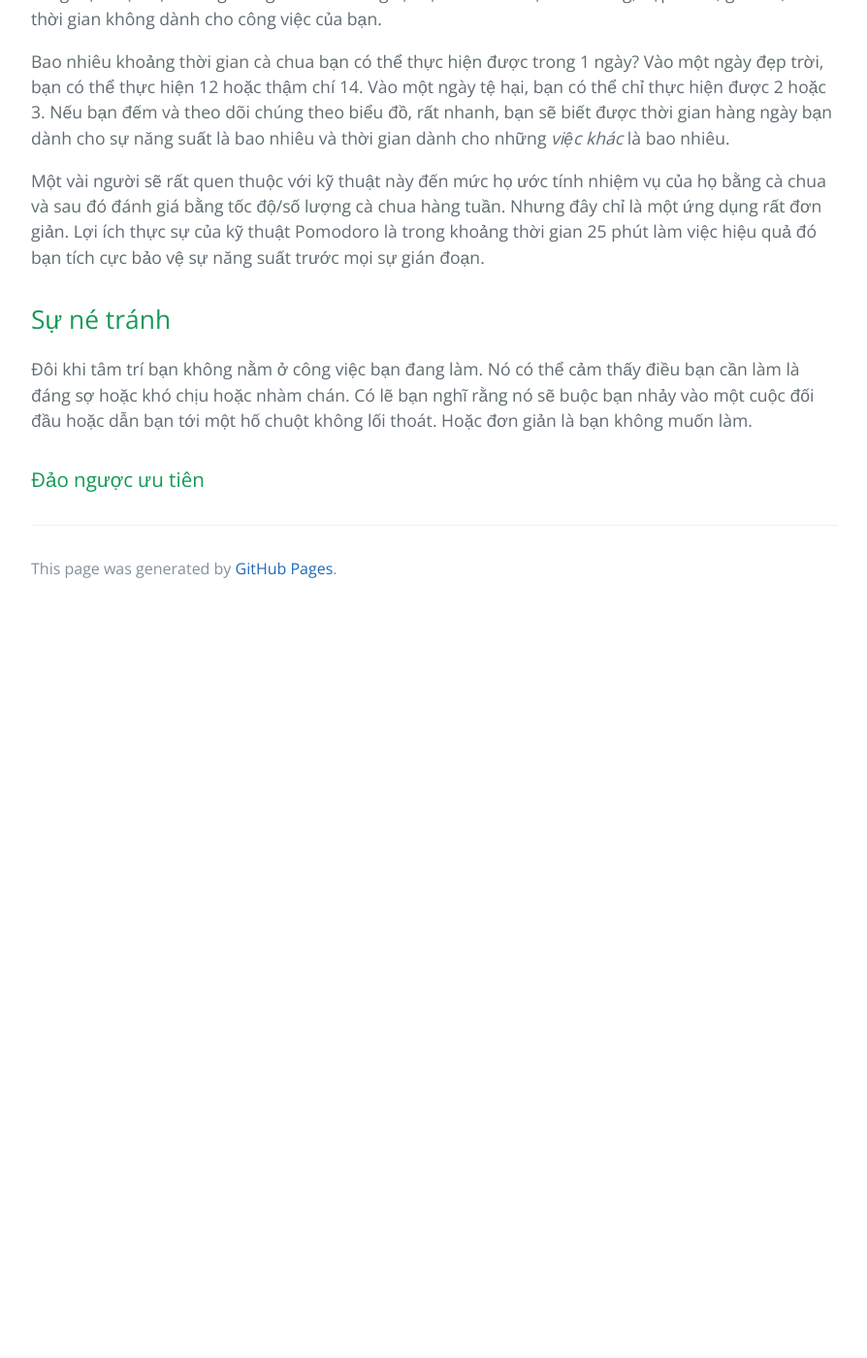
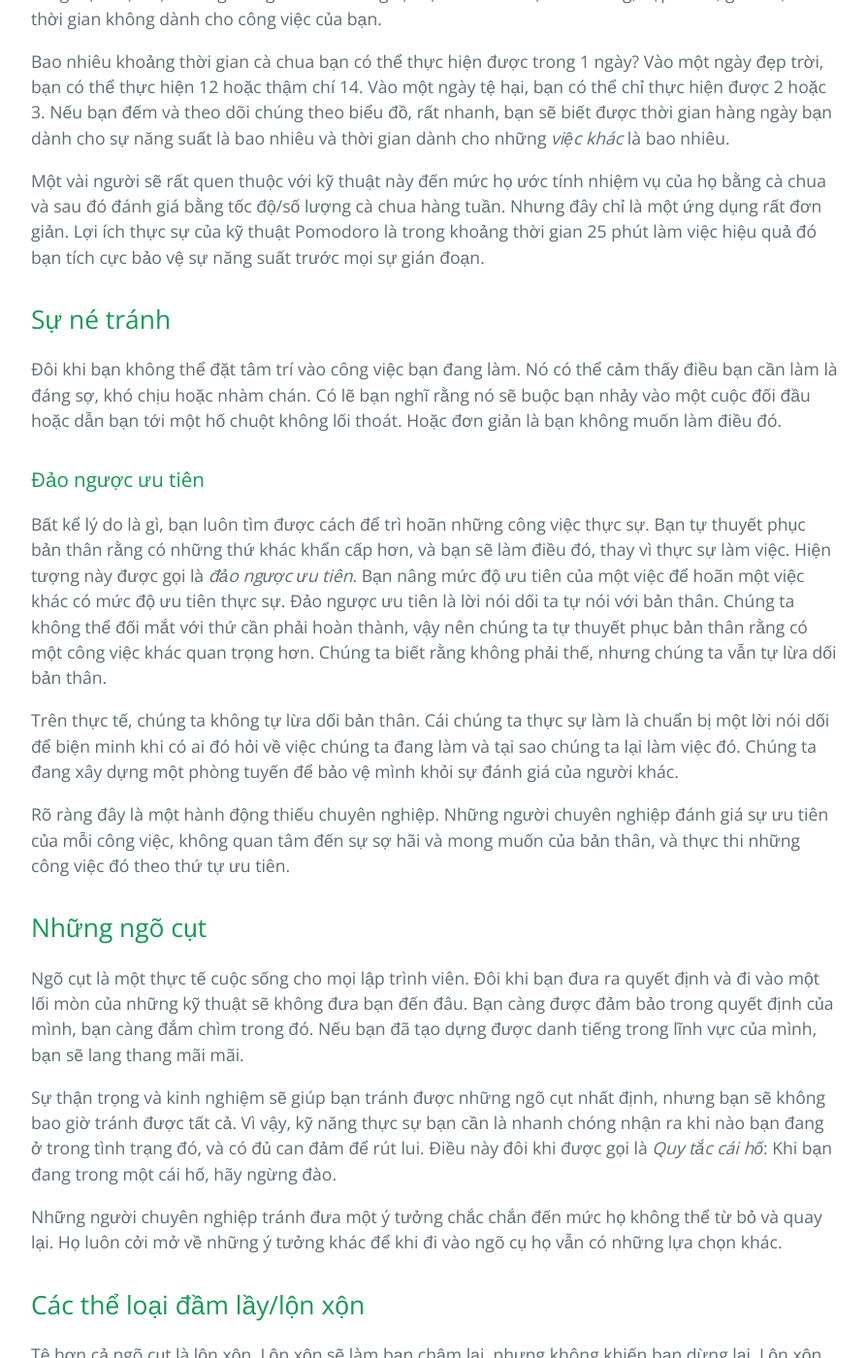
Before and after one commit to HaiBV/haibv.github.io, a Jekyll site: the page built from clean-coder/chapter-9-time-management.md, in a window 1280 px wide and 1400 px high, scrolled down 7532 px. Shown: the whole window at 97% size, without its empty margins (192-1086 px from the left). Built offline with Jekyll 4.4.1, drawn with Linux system fonts in a browser that asks for light colours; our own code applies the rules of GitHub Pages for plain Markdown files; before the commit the page ends 8162 px from its top, so only the background shows below that; some of the changed text lies outside the part shown.

Commit message:
Update The Clean Coder - Chapter 9 Time management

```diff
--- a/clean-coder/chapter-9-time-management.md
+++ b/clean-coder/chapter-9-time-management.md
@@ -161,6 +161,28 @@
 
 ## Sự né tránh
 
-Đôi khi tâm trí bạn không nằm ở công việc bạn đang làm. Nó có thể cảm thấy điều bạn cần làm là đáng sợ hoặc khó chịu hoặc nhàm chán. Có lẽ bạn nghĩ rằng nó sẽ buộc bạn nhảy vào một cuộc đối đầu hoặc dẫn bạn tới một hố chuột không lối thoát. Hoặc đơn giản là bạn không muốn làm.
+Đôi khi bạn không thể đặt tâm trí vào công việc bạn đang làm. Nó có thể cảm thấy điều bạn cần làm là đáng sợ, khó chịu hoặc nhàm chán. Có lẽ bạn nghĩ rằng nó sẽ buộc bạn nhảy vào một cuộc đối đầu hoặc dẫn bạn tới một hố chuột không lối thoát. Hoặc đơn giản là bạn không muốn làm điều đó.
 
 ### Đảo ngược ưu tiên
+
+Bất kể lý do là gì, bạn luôn tìm được cách để trì hoãn những công việc thực sự. Bạn tự thuyết phục bản thân rằng có những thứ khác khẩn cấp hơn, và bạn sẽ làm điều đó, thay vì thực sự làm việc. Hiện tượng này được gọi là _đảo ngược ưu tiên_. Bạn nâng mức độ ưu tiên của một việc để hoãn một việc khác có mức độ ưu tiên thực sự. Đảo ngược ưu tiên là lời nói dối ta tự nói với bản thân. Chúng ta không thể đối mắt với thứ cần phải hoàn thành, vậy nên chúng ta tự thuyết phục bản thân rằng có một công việc khác quan trọng hơn. Chúng ta biết rằng không phải thế, nhưng chúng ta vẫn tự lừa dối bản thân.
+
+Trên thực tế, chúng ta không tự lừa dối bản thân. Cái chúng ta thực sự làm là chuẩn bị một lời nói dối để biện minh khi có ai đó hỏi về việc chúng ta đang làm và tại sao chúng ta lại làm việc đó. Chúng ta đang xây dựng một phòng tuyến để bảo vệ mình khỏi sự đánh giá của người khác.
+
+Rõ ràng đây là một hành động thiếu chuyên nghiệp. Những người chuyên nghiệp đánh giá sự ưu tiên của mỗi công việc, không quan tâm đến sự sợ hãi và mong muốn của bản thân, và thực thi những công việc đó theo thứ tự ưu tiên.
+
+## Những ngõ cụt
+
+Ngõ cụt là một thực tế cuộc sống cho mọi lập trình viên. Đôi khi bạn đưa ra quyết định và đi vào một lối mòn của những kỹ thuật sẽ không đưa bạn đến đâu. Bạn càng được đảm bảo trong quyết định của mình, bạn càng đắm chìm trong đó. Nếu bạn đã tạo dựng được danh tiếng trong lĩnh vực của mình, bạn sẽ lang thang mãi mãi.
+
+Sự thận trọng và kinh nghiệm sẽ giúp bạn tránh được những ngõ cụt nhất định, nhưng bạn sẽ không bao giờ tránh được tất cả. Vì vậy, kỹ năng thực sự bạn cần là nhanh chóng nhận ra khi nào bạn đang ở trong tình trạng đó, và có đủ can đảm để rút lui. Điều này đôi khi được gọi là _Quy tắc cái hố_: Khi bạn đang trong một cái hố, hãy ngừng đào.
+
+Những người chuyên nghiệp tránh đưa một ý tưởng chắc chắn đến mức họ không thể từ bỏ và quay lại. Họ luôn cởi mở về những ý tưởng khác để khi đi vào ngõ cụ họ vẫn có những lựa chọn khác.
+
+## Các thể loại đầm lầy/lộn xộn
+
+Tệ hơn cả ngõ cụt là lộn xộn. Lộn xộn sẽ làm bạn chậm lại, nhưng không khiến bạn dừng lại. Lộn xộn cản trở tiến trình của bạn, nhưng bạn vẫn có thể phát triển nhờ cục súc tay to. Lộn xộn tệ hơn ngõ cụt vì bạn luôn nhìn thấy con được phía trước, và nó luôn có vẻ ngắn hơn đường trở lại (nhưng thực sự không phải vậy)
+
+Tôi đã từng thấy những sản phẩm trở nên tàn tạ và những công ty bị hủy vì phần mềm lộn xộn. Tôi đã từng thấy năng suất của một số đội nhóm giảm từ khó khăn xuống tồi tệ chỉ trong vài tháng. Không có gì ảnh hưởng tiêu cực sâu sắc hoặc lâu dài đến năng suất hơn là một mớ hỗn độn. Hoàn toàn không.
+
+Vấn đề là việc vướng vào một mớ lộn xộn, cũng giống như ngõ cụ, là không thể tránh được. Kinh nghiệm và sự thận trọng
```
